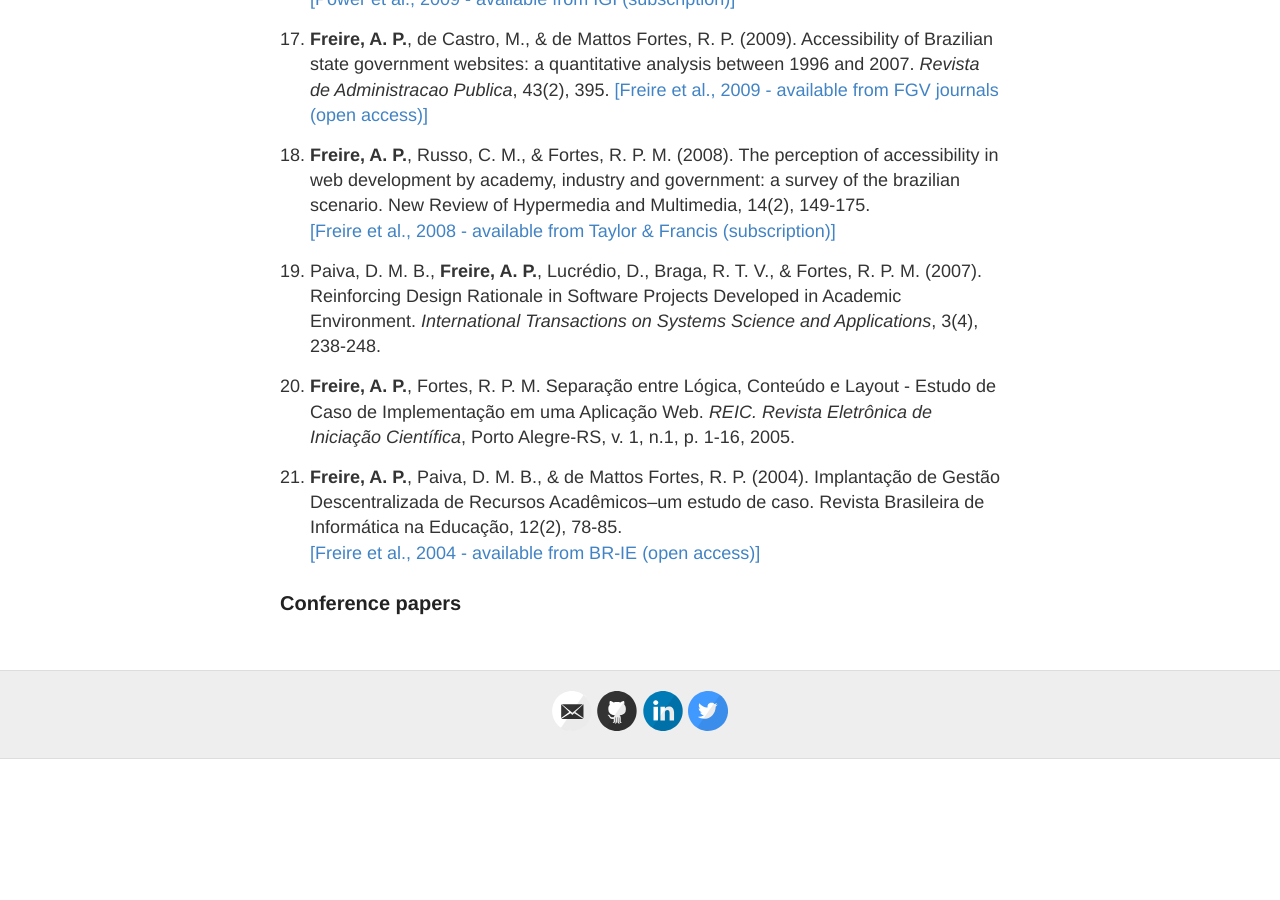
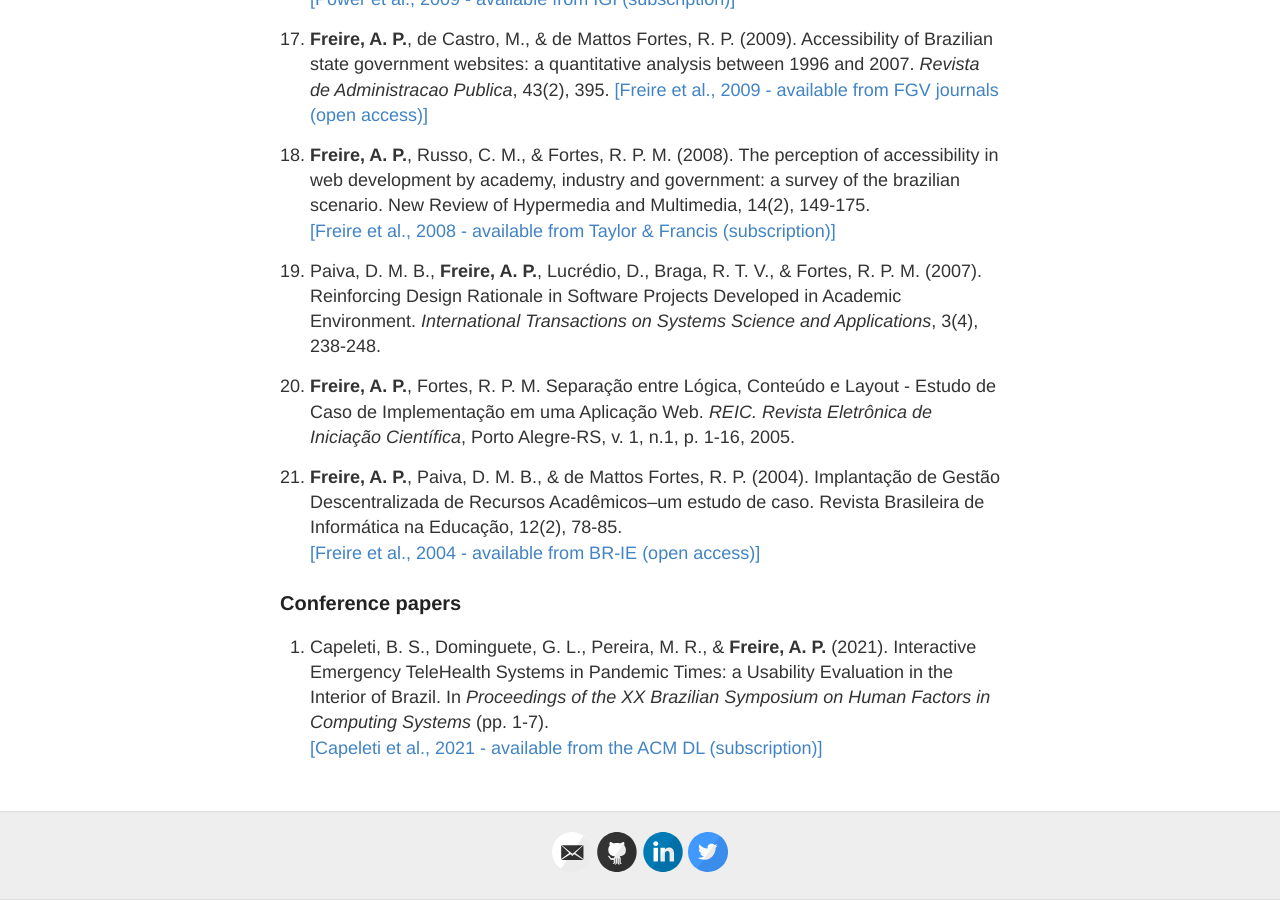
Before and after one commit to apfreire/apfreire.github.io, a Jekyll site: the page built from publications.md, in a window 1280 px wide and 900 px high, scrolled down 2513 px. Built offline with Jekyll 4.4.1, drawn with Linux system fonts in a browser that asks for light colours; before the commit the page ends 3272 px from its top, so only the background shows below that.

Commit message:
Update publications.md

```diff
--- a/publications.md
+++ b/publications.md
@@ -55,3 +55,5 @@ also available on this page.  Please let me know if you need any adapted copy of
 21. **Freire, A. P.**, Paiva, D. M. B., & de Mattos Fortes, R. P. (2004). Implantação de Gestão Descentralizada de Recursos Acadêmicos–um estudo de caso. Revista Brasileira de Informática na Educação, 12(2), 78-85.<br/>[[Freire et al., 2004 - available from BR-IE (open access)]](http://www.br-ie.org/pub/index.php/rbie/article/view/2188)
 
 ### Conference papers
+
+1. Capeleti, B. S., Dominguete, G. L., Pereira, M. R., & **Freire, A. P.** (2021). Interactive Emergency TeleHealth Systems in Pandemic Times: a Usability Evaluation in the Interior of Brazil. In *Proceedings of the XX Brazilian Symposium on Human Factors in Computing Systems* (pp. 1-7).<br/>[[Capeleti et al., 2021 - available from the ACM DL (subscription)]](https://doi.org/10.1145/3472301.3484337)
```
